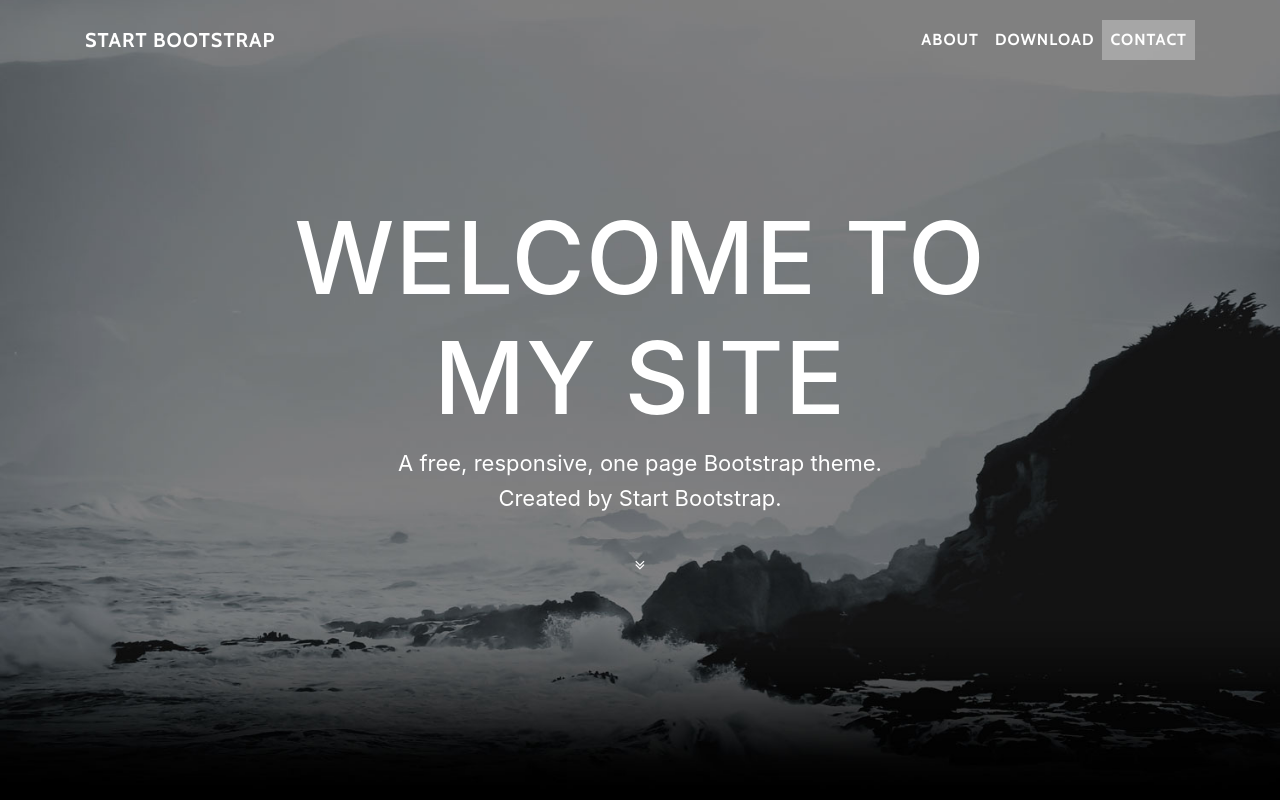
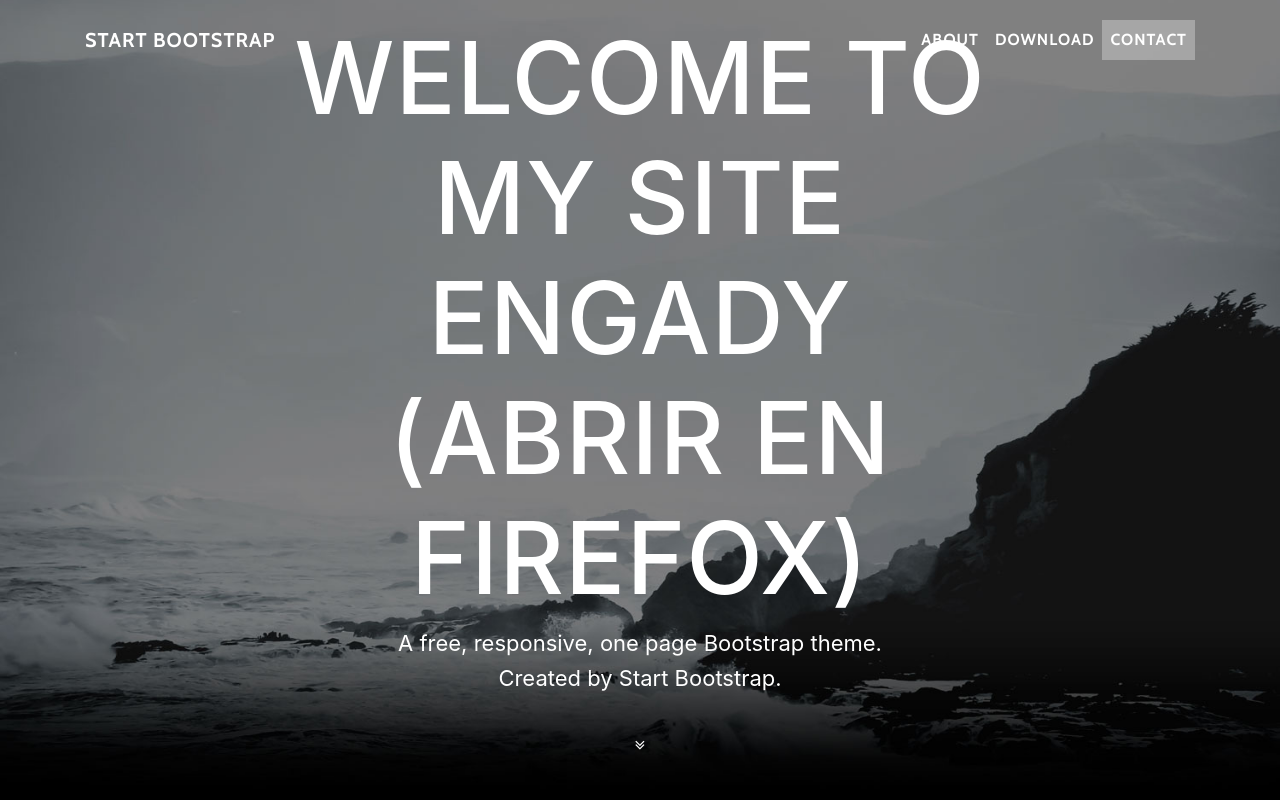
Before and after one commit to EngadyC/Proyecto-, a website with bundled scripts: page index.html in a window 1280 px wide. Shown: the top 800 px of the page. Built offline with nearby package versions, Linux system fonts and the light colour scheme.

Commit message:
Update index.html

```diff
--- a/index.html
+++ b/index.html
@@ -55,7 +55,7 @@
         <div class="container">
           <div class="row">
             <div class="col-lg-8 mx-auto">
-              <h1 class="brand-heading">Welcome to my site</h1>
+              <h1 class="brand-heading">Welcome to my site Engady (Abrir en firefox)</h1>
               <p class="intro-text">A free, responsive, one page Bootstrap theme.
                 <br>Created by Start Bootstrap.</p>
               <a href="#about" class="btn btn-circle js-scroll-trigger">
```
